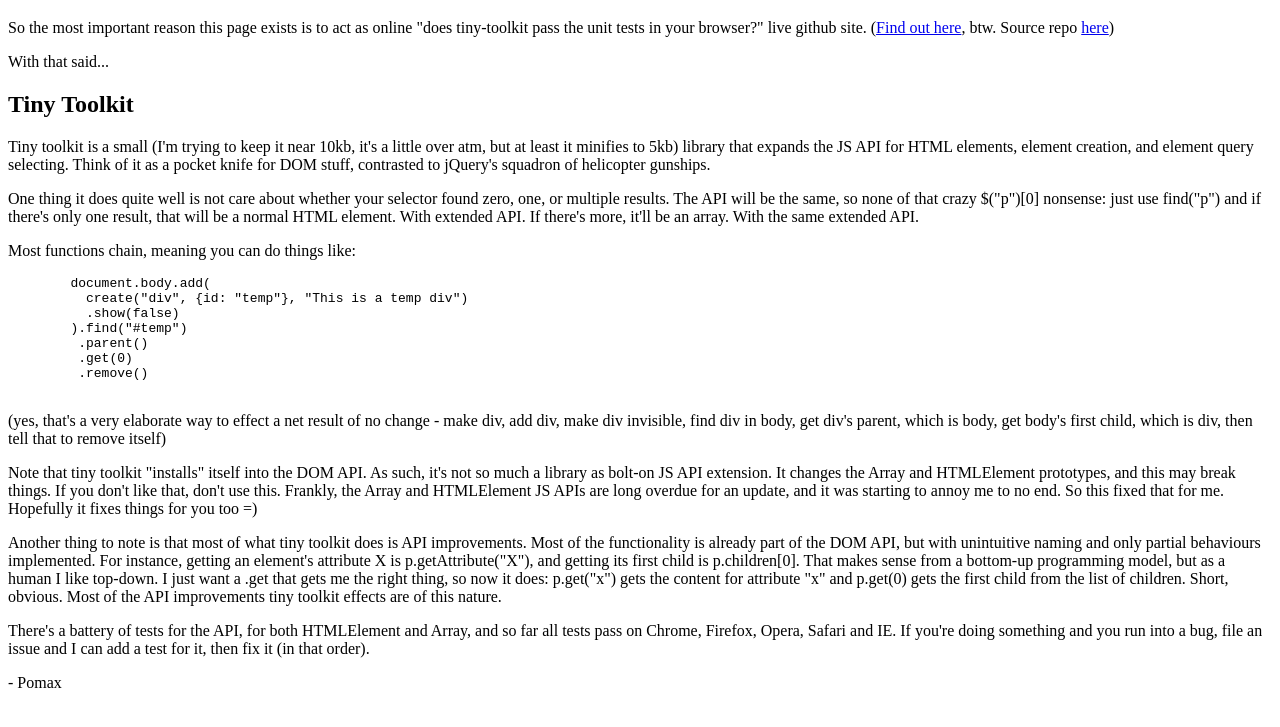
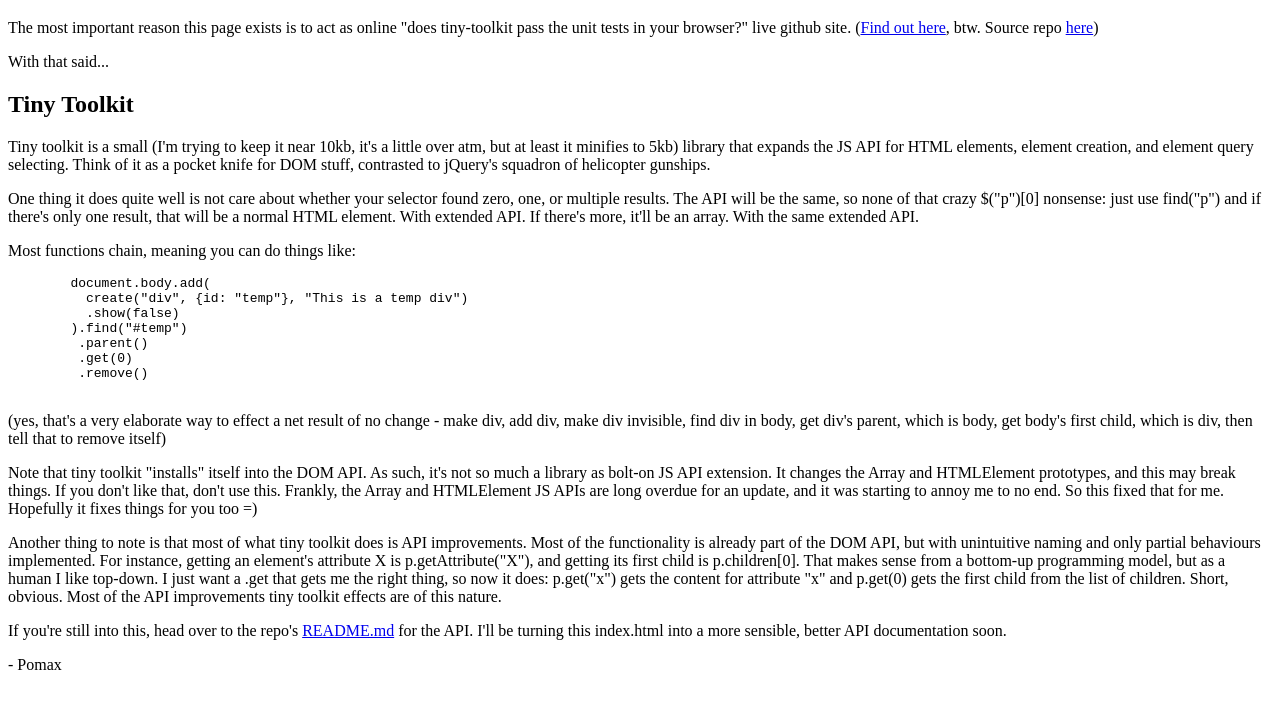
Before and after one commit to Pomax/pocketknife, a plain HTML site: page index.html in a window 1280 px wide. Shown: the part 61-788 px from the top of the page. Drawn offline with Linux system fonts and the light colour scheme.

Commit message:
text update

```diff
--- a/index.html
+++ b/index.html
@@ -8,7 +8,7 @@
   <div>
     <h1>Real site and documentation still forthcoming!</h1>
 
-    <p>So the most important reason this page exists is
+    <p>The most important reason this page exists is
     to act as online "does tiny-toolkit pass the unit tests
     in your browser?" live github site. (<a href="test.html">Find
     out here</a>, btw. Source repo <a href="http://github.com/pomax/tiny-toolkit">here</a>)</p>
@@ -69,11 +69,10 @@
     child from the list of children. Short, obvious. Most of the
     API improvements tiny toolkit effects are of this nature.
 
-    <p>There's a battery of tests for the API, for both HTMLElement
-    and Array, and so far all tests pass on Chrome, Firefox,
-    Opera, Safari and IE. If you're doing something and you
-    run into a bug, file an issue and I can add a test for it,
-    then fix it (in that order).</p>
+    <p>If you're still into this, head over to the repo's
+    <a href="https://github.com/Pomax/tiny-toolkit/blob/gh-pages/README.md">README.md</a>
+    for the API. I'll be turning this index.html into a more
+    sensible, better API documentation soon.</p>
 
     <p>- Pomax</p>
   </div>
```
